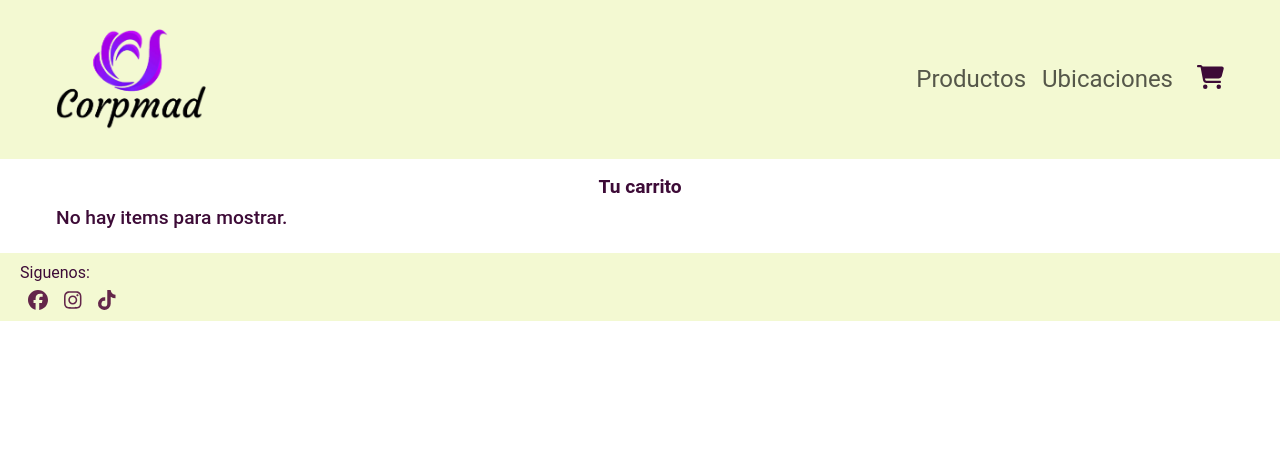
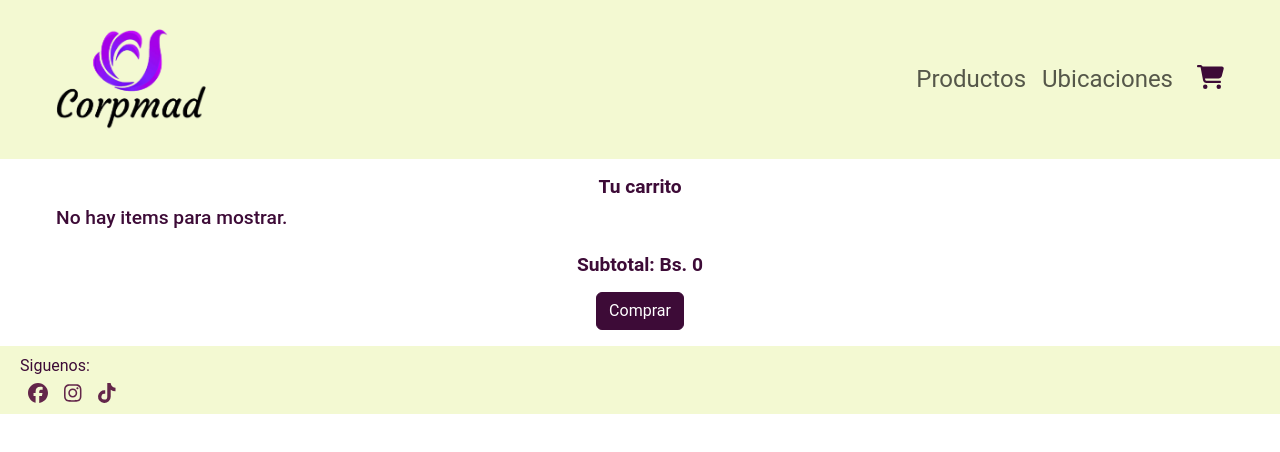
Before and after one commit to ricbm710/corpmad4, a React (Vite) app: page /cart in a window 1280 px wide. Shown: the top 452 px of the page. Built offline with nearby package versions, Linux system fonts and the light colour scheme.

Commit message:
subtotal added

```diff
--- a/src/pages/CartPage.tsx
+++ b/src/pages/CartPage.tsx
@@ -1,5 +1,5 @@
 //bootstrap
-import { Col, Container, Row } from "react-bootstrap";
+import { Button, Col, Container, Row } from "react-bootstrap";
 //custom hooks
 import { useCart } from "../hooks/useCart";
 //components
@@ -20,9 +20,17 @@ const CartPage = () => {
   const handleUpdateItemQty = (id: number, newQty: number) => {
     updateCartItemQty(id, newQty);
   };
+  //*get subtotal
+  const calculateSubtotal = () => {
+    return cart.reduce((subtotal, item) => {
+      return subtotal + item.product.precio * item.qty;
+    }, 0);
+  };
+  const subTotal = calculateSubtotal();
+
   return (
     <>
-      <Container>
+      <Container className="cart-page-container">
         <h1 className="text-center global-title">Tu carrito</h1>
 
         {cart.length === 0 ? (
@@ -92,6 +100,14 @@ const CartPage = () => {
             </Row>
           ))
         )}
+        <div className="text-center mt-4">
+          <h3 className="global-title">Subtotal: Bs. {subTotal}</h3>
+        </div>
+        <div className="text-center">
+          <Button className="w-20 mt-2 purchase-button global-text">
+            Comprar
+          </Button>
+        </div>
       </Container>
     </>
   );
--- a/src/pages/cartPage.css
+++ b/src/pages/cartPage.css
@@ -13,3 +13,8 @@
   transition: transform 0.3s ease, box-shadow 0.3s ease;
   border: 1px solid var(--pistachio);
 }
+
+.purchase-button {
+  background-color: var(--dark-purple) !important;
+  border-color: var(--dark-purple) !important;
+}
--- a/src/utils/toastConfig.ts
+++ b/src/utils/toastConfig.ts
@@ -3,7 +3,7 @@ import { toast } from "react-toastify";
 export const showSuccessToast = () => {
   toast.success("Item agregado a carro", {
     className: "custom-success-toast",
-    position: "top-right",
+    position: "bottom-right",
     autoClose: 3000,
     hideProgressBar: false,
     closeOnClick: true,
@@ -16,7 +16,7 @@ export const showSuccessToast = () => {
 export const showWarningToast = (message: string) => {
   toast.warning(message, {
     className: "custom-warning-toast",
-    position: "top-right",
+    position: "bottom-right",
     autoClose: 3000,
     hideProgressBar: false,
     closeOnClick: true,
```
